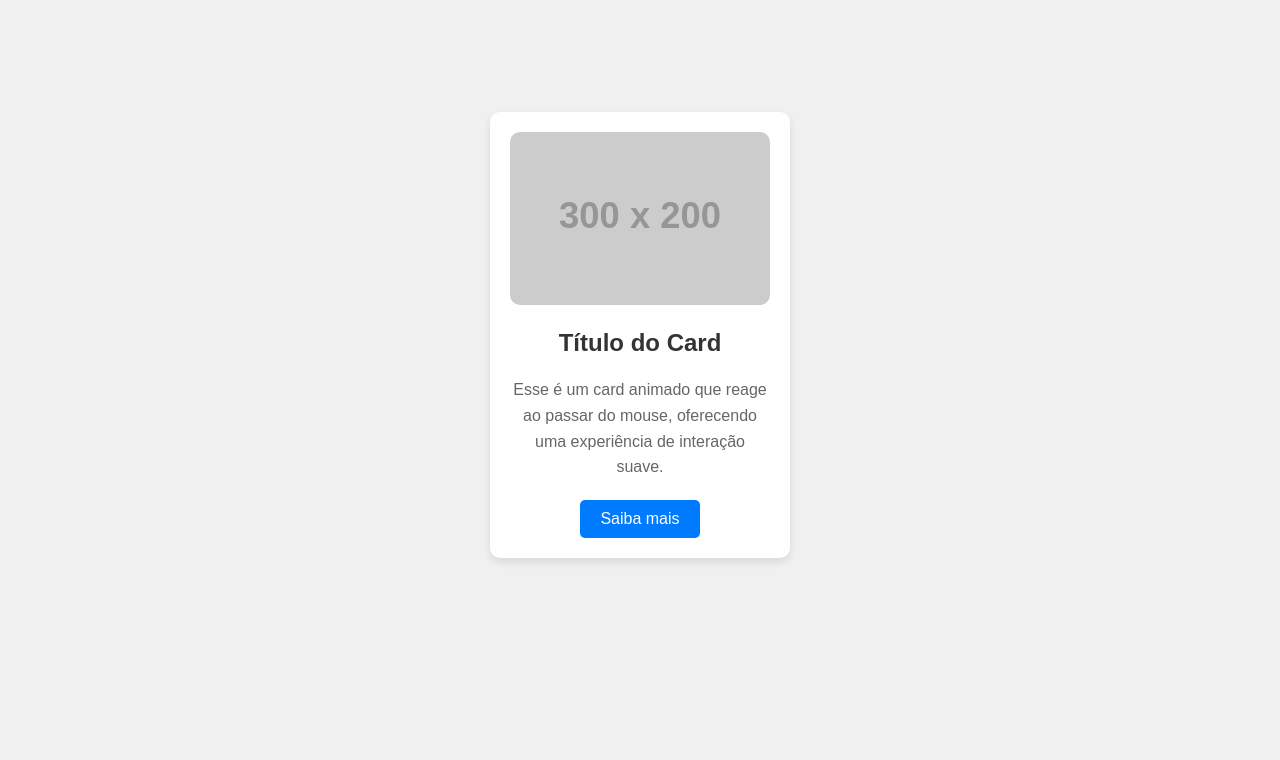
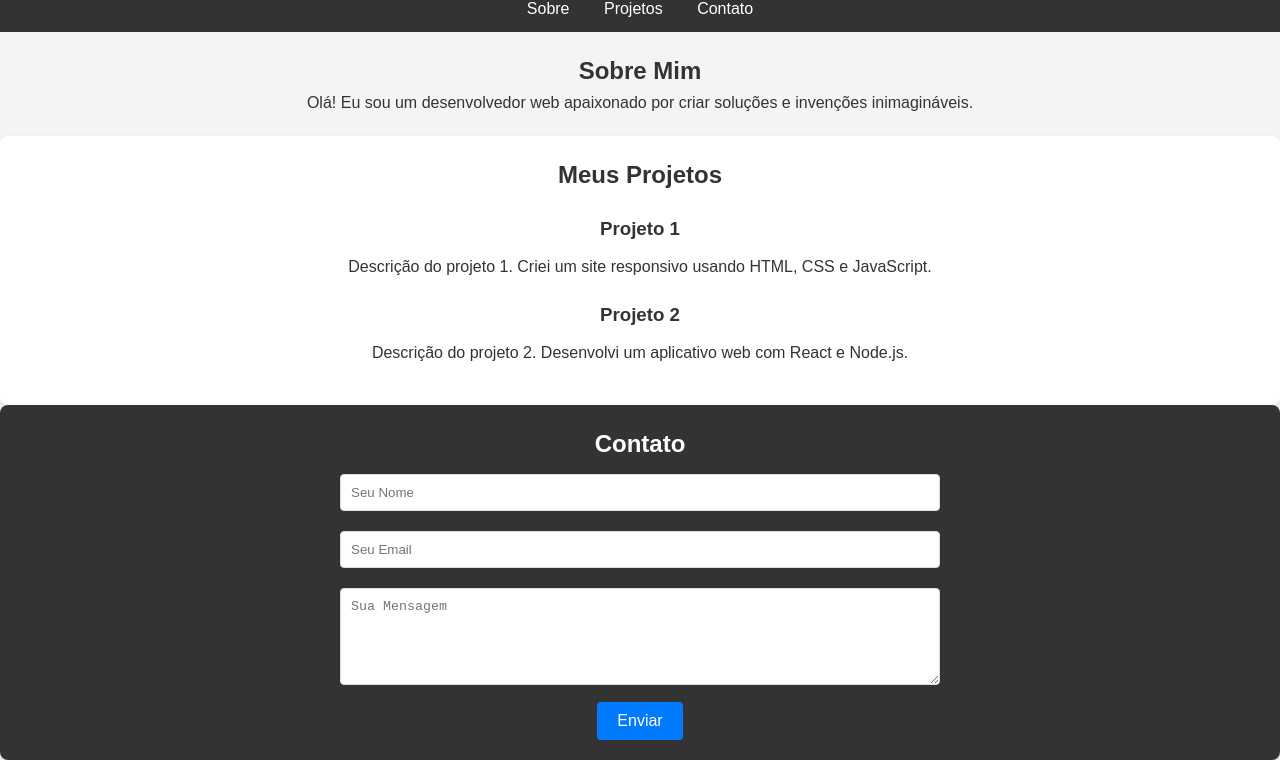
Before and after one commit to DRC-17/front-end, a plain HTML site: page index.html in a window 1280 px wide. Shown: the part 65-825 px from the top of the page. Before the commit the page ends 800 px from the top, so only its background shows below. Drawn offline with Linux system fonts and the light colour scheme; placeholder pictures from the web are drawn by us.

Commit message:
Portifolio

```diff
--- a/index.html
+++ b/index.html
@@ -3,7 +3,7 @@
 <head>
     <meta charset="UTF-8">
     <meta name="viewport" content="width=device-width, initial-scale=1.0">
-    <title>Card Animado</title>
+    <title>Portfólio do Desenvolvedor</title>
     <style>
         * {
             margin: 0;
@@ -12,68 +12,148 @@
         }
 
         body {
-            display: flex;
-            justify-content: center;
-            align-items: center;
-            height: 100vh;
-            background-color: #f0f0f0;
             font-family: Arial, sans-serif;
+            line-height: 1.6;
+            background-color: #f4f4f4;
+            color: #333;
         }
 
-        .card {
-            width: 300px;
-            padding: 20px;
-            background-color: white;
-            border-radius: 10px;
-            box-shadow: 0 4px 8px rgba(0, 0, 0, 0.1);
-            transition: transform 0.3s ease, box-shadow 0.3s ease;
+        header {
+            background: #333;
+            color: #fff;
+            padding: 10px 0;
             text-align: center;
         }
 
-        .card:hover {
-            transform: translateY(-10px);
-            box-shadow: 0 8px 16px rgba(0, 0, 0, 0.2);
+        header h1 {
+            margin: 0;
         }
 
-        .card img {
-            width: 100%;
-            border-radius: 10px;
+        nav ul {
+            list-style: none;
+            padding: 0;
         }
 
-        .card h2 {
-            margin: 20px 0;
-            color: #333;
+        nav ul li {
+            display: inline;
+            margin: 0 15px;
         }
 
-        .card p {
-            color: #666;
-            line-height: 1.6;
+        nav ul li a {
+            color: #fff;
+            text-decoration: none;
         }
 
-        .card a {
-            display: inline-block;
-            margin-top: 20px;
-            padding: 10px 20px;
-            background-color: #007BFF;
-            color: white;
-            text-decoration: none;
-            border-radius: 5px;
-            transition: background-color 0.3s ease;
+        .container {
+            width: 80%;
+            margin: auto;
+            overflow: hidden;
         }
 
-        .card a:hover {
-            background-color: #0056b3;
+        section {
+            padding: 20px 0;
+            text-align: center;
+        }
+
+        .projects {
+            background: #fff;
+            padding: 20px;
+            border-radius: 8px;
+            box-shadow: 0 2px 5px rgba(0, 0, 0, 0.1);
+        }
+
+        .project {
+            margin: 20px 0;
+        }
+
+        .project h3 {
+            margin-bottom: 10px;
+        }
+
+        .contact {
+            background: #333;
+            color: #fff;
+            padding: 20px;
+            border-radius: 8px;
+            box-shadow: 0 2px 5px rgba(0, 0, 0, 0.1);
+        }
+
+        .contact form {
+            max-width: 600px;
+            margin: auto;
+        }
+
+        .contact form input, .contact form textarea {
+            width: 100%;
+            padding: 10px;
+            margin: 10px 0;
+            border: 1px solid #ddd;
+            border-radius: 4px;
+        }
+
+        .contact form button {
+            background: #007BFF;
+            color: #fff;
+            border: none;
+            padding: 10px 20px;
+            border-radius: 4px;
+            cursor: pointer;
+            font-size: 16px;
+        }
+
+        .contact form button:hover {
+            background: #0056b3;
         }
     </style>
 </head>
 <body>
 
-    <div class="card">
-        <img src="https://via.placeholder.com/300x200" alt="Imagem do Card">
-        <h2>Título do Card</h2>
-        <p>Esse é um card animado que reage ao passar do mouse, oferecendo uma experiência de interação suave.</p>
-        <a href="#">Saiba mais</a>
-    </div>
+    <header>
+        <div class="container">
+            <h1>Meu Currículo </h1>
+            <nav>
+                <ul>
+                    <li><a href="#about">Sobre</a></li>
+                    <li><a href="#projects">Projetos</a></li>
+                    <li><a href="#contact">Contato</a></li>
+                </ul>
+            </nav>
+        </div>
+    </header>
+
+    <section id="about">
+        <div class="container">
+            <h2>Sobre Mim</h2>
+            <p>Olá! Eu sou um desenvolvedor web apaixonado por criar soluções e invenções inimagináveis.</p>
+        </div>
+    </section>
+
+    <section id="projects" class="projects">
+        <div class="container">
+            <h2>Meus Projetos</h2>
+            <div class="project">
+                <h3>Projeto 1</h3>
+                <p>Descrição do projeto 1. Criei um site responsivo usando HTML, CSS e JavaScript.</p>
+            </div>
+            <div class="project">
+                <h3>Projeto 2</h3>
+                <p>Descrição do projeto 2. Desenvolvi um aplicativo web com React e Node.js.</p>
+            </div>
+            <!-- Adicione mais projetos conforme necessário -->
+        </div>
+    </section>
+
+    <section id="contact" class="contact">
+        <div class="container">
+            <h2>Contato</h2>
+            <form action="#" method="post">
+                <input type="text" name="name" placeholder="Seu Nome" required>
+                <input type="email" name="email" placeholder="Seu Email" required>
+                <textarea name="message" rows="5" placeholder="Sua Mensagem" required></textarea>
+                <button type="submit">Enviar</button>
+            </form>
+        </div>
+    </section>
 
 </body>
 </html>
```
